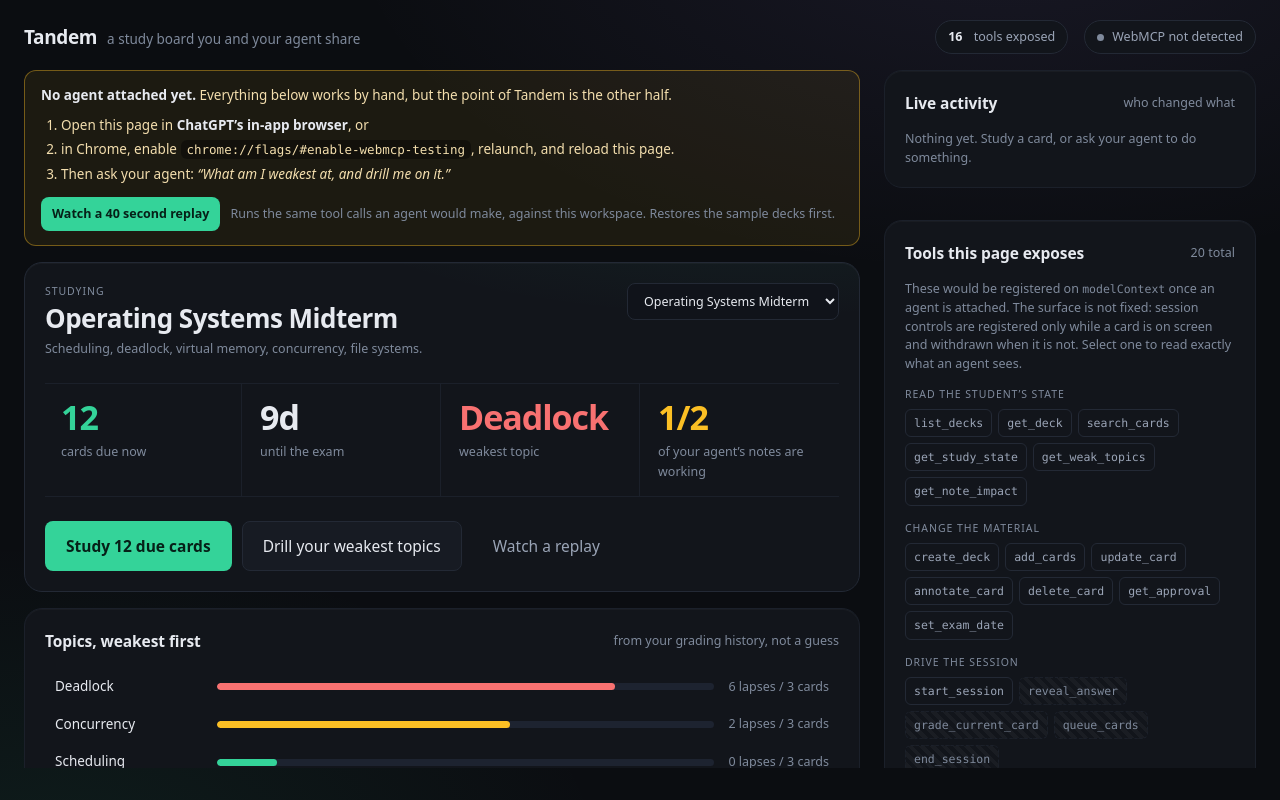
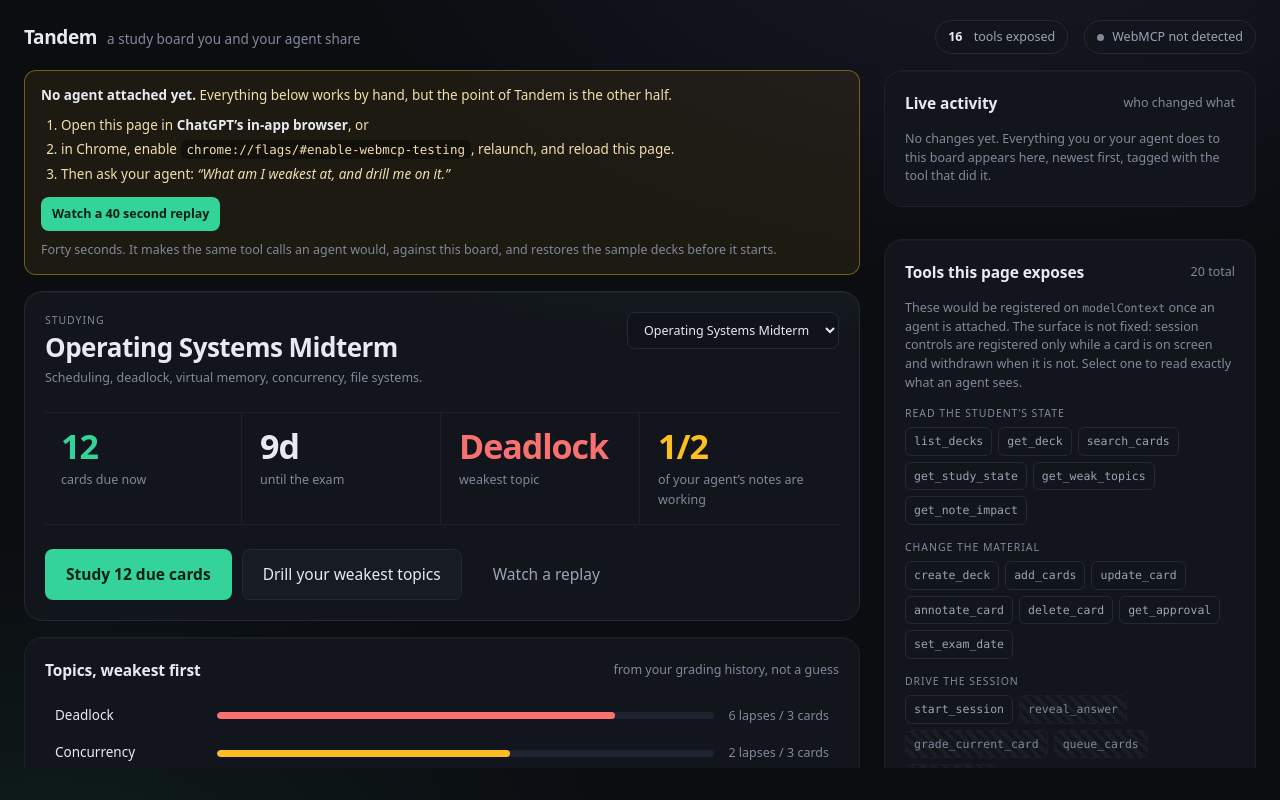
Before and after one commit to gokdenis/tandem, a React (Vite) app: page / in a window 1280 px wide. Built offline with nearby package versions, Linux system fonts and the light colour scheme.

Commit message:
fix(copy): name the action instead of the permission
Allow and Deny said nothing about what would happen. A request now carries its
own labels, so the buttons read Delete the card and Keep it, with the
destructive one styled as destructive. Empty states say what will appear and
why it is empty.

```diff
--- a/harness/simulate.mjs
+++ b/harness/simulate.mjs
@@ -115,7 +115,7 @@ if (firstCard) {
   const stillThere = await page.evaluate((id) => !!document.body.innerText && !!id, reqId)
   console.log(`         card survives an unanswered request: ${stillThere}`)
   // Only a click in the interface can resolve it, which is the point.
-  await page.getByRole('button', { name: 'Deny' }).click()
+  await page.getByRole('button', { name: 'Keep it' }).click()
   await call('get_approval', { requestId: reqId })
 }
 
--- a/src/components/ActivityFeed.tsx
+++ b/src/components/ActivityFeed.tsx
@@ -20,7 +20,10 @@ export function ActivityFeed() {
         <p className="hint">who changed what</p>
       </div>
       {activity.length === 0 ? (
-        <p className="hint">Nothing yet. Study a card, or ask your agent to do something.</p>
+        <p className="hint">
+          No changes yet. Everything you or your agent does to this board appears here, newest first, tagged with the
+          tool that did it.
+        </p>
       ) : (
         <div className="feed" role="log" aria-live="polite">
           {activity.slice(0, 30).map((a) => (
--- a/src/components/SetupBanner.tsx
+++ b/src/components/SetupBanner.tsx
@@ -14,7 +14,8 @@ export function SetupBanner({ onReplay }: { onReplay: () => void }) {
           Watch a 40 second replay
         </button>
         <span className="hint">
-          Runs the same tool calls an agent would make, against this workspace. Restores the sample decks first.
+          Forty seconds. It makes the same tool calls an agent would, against this board, and restores the sample decks
+          before it starts.
         </span>
       </div>
     </div>
--- a/src/core/store.ts
+++ b/src/core/store.ts
@@ -322,13 +322,22 @@ class Store {
    * An agent asking is not the same as a student agreeing. This records the
    * question; only resolveRequest, wired to a button, can answer it.
    */
-  askApproval(action: ApprovalRequest['action'], targetId: string, summary: string, cost: string, tool?: string): ApprovalRequest {
+  askApproval(
+    action: ApprovalRequest['action'],
+    targetId: string,
+    summary: string,
+    cost: string,
+    labels: { allow: string; deny: string },
+    tool?: string,
+  ): ApprovalRequest {
     const req: ApprovalRequest = {
       id: uid('req'),
       action,
       targetId,
       summary,
       cost,
+      allowLabel: labels.allow,
+      denyLabel: labels.deny,
       askedAt: Date.now(),
       status: 'pending',
     }
--- a/src/core/types.ts
+++ b/src/core/types.ts
@@ -76,6 +76,9 @@ export type ApprovalRequest = {
   summary: string
   /** What is irreversibly lost if they allow it. */
   cost: string
+  /** Buttons name the action, not the permission. */
+  allowLabel: string
+  denyLabel: string
   askedAt: number
   status: 'pending' | 'allowed' | 'denied'
 }
--- a/src/tools/index.ts
+++ b/src/tools/index.ts
@@ -279,8 +279,11 @@ export const tools: ToolDescriptor[] = [
       const req = store.askApproval(
         'delete_card',
         card.id,
-        `Delete "${card.front}"${reason ? ` (${String(reason)})` : ''}`,
-        `${card.history.length} recorded review${card.history.length === 1 ? '' : 's'} and its scheduling state`,
+        `Delete the card "${card.front}"?`,
+        reason
+          ? `Your agent says: ${String(reason)}. Deleting it also removes ${card.history.length} recorded review${card.history.length === 1 ? '' : 's'}, and that cannot be undone.`
+          : `Deleting it also removes ${card.history.length} recorded review${card.history.length === 1 ? '' : 's'}, and that cannot be undone.`,
+        { allow: 'Delete the card', deny: 'Keep it' },
         'delete_card',
       )
       return ok(
```
